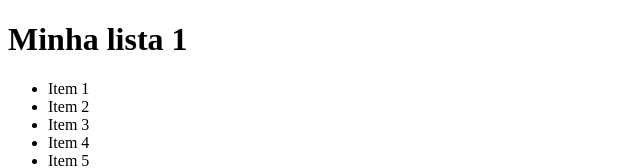
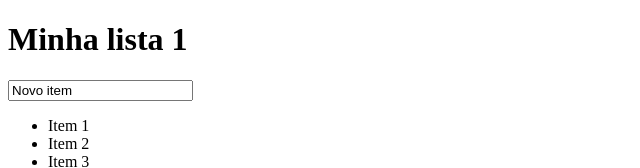
Before and after one commit to GabrAlmeid/JQuery, a plain HTML site: page index2.html in a window 1280 px wide. Shown: the top 168 px of the page, without its empty margins (0-640 px from the left). Drawn offline with Linux system fonts and the light colour scheme.

Commit message:
Commit 6

```diff
--- a/index2.html
+++ b/index2.html
@@ -6,11 +6,12 @@
     <meta name="viewport" content="width=device-width, initial-scale=1.0">
     <link rel="stylesheet" href="style.css">
     <script src="./JQuery uncompressed.js"></script>
-    <title>Jquery selecionando filhos</title>
+    <title>Jquery</title>
 </head>
 <body>
 
     <h1>Minha lista 1</h1>
+    <input  id="novo" name="novo" value="Novo item">
     <ul id="lista1">
         <li class="item1">Item 1</li>
         <li class="item2">Item 2</li>
@@ -19,6 +20,7 @@
         <li class="item5">Item 5</li>
     </ul>
 
+    <!---
     <h1>Minha lista 2</h1>
     <ul id="lista2">
         <li class="item1">Item 1</li>
@@ -27,6 +29,7 @@
         <li class="item4">Item 4</li>
         <li class="item5">Item 5</li>
     </ul>
+    !--->
 
     <script src="script.js"></script>
 </body>
```
Also changed, not shown: script.js (+32 -1 lines).
